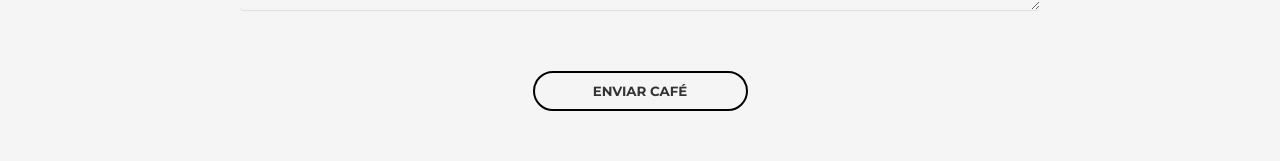
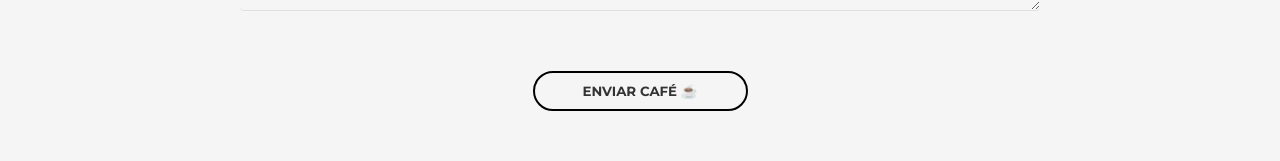
Before and after one commit to profdangarcia/my-portfolio, a Next.js app: page / in a window 1280 px wide. Shown: the part 2986-3147 px from the top of the page. Built offline with nearby package versions, Linux system fonts and the light colour scheme; a web font is replaced by a local one.

Commit message:
feat(contact-form): giving user feedback

```diff
--- a/src/components/Contact/ContactForm/index.tsx
+++ b/src/components/Contact/ContactForm/index.tsx
@@ -34,19 +34,29 @@ const ContactForm: React.FC = () => {
     mode: 'onBlur'
   })
 
-  const [isLoading, setIsLoading] = useState(false)
-  const [hasError, setHasError] = useState(false)
+  const [formStatus, setFormStatus] = useState('form')
 
   const submitForm = async (data: FormData): Promise<void> => {
-    setIsLoading(true)
-    let requestError = true
+    setFormStatus('loading')
+    let requestError = 'error'
     const { status } = await Axios.post('/api/send-mail', data)
     if (status === 200) {
-      requestError = false
+      requestError = 'success'
       reset()
     }
-    setHasError(requestError)
-    setIsLoading(false)
+    setFormStatus(requestError)
+    setTimeout(() => setFormStatus('form'), 2500)
+  }
+
+  const buttonContent = () => {
+    const availableOptions = {
+      form: 'ENVIAR CAFÉ ☕',
+      loading: <Loader />,
+      error: 'Algo deu errado 😔',
+      success: 'CAFÉ ENVIADO ☕'
+    }
+
+    return availableOptions[formStatus]
   }
 
   return (
@@ -60,7 +70,7 @@ const ContactForm: React.FC = () => {
           placeholder="Seu nome..."
           ref={register}
           hasError={!!errors?.name}
-          disabled={isLoading}
+          disabled={formStatus === 'loading'}
         />
         <ErrorMessage appear={!!errors?.name} message={errors?.name?.message} />
       </FormItemContainer>
@@ -73,7 +83,7 @@ const ContactForm: React.FC = () => {
           placeholder="Seu e-mail..."
           ref={register}
           hasError={!!errors?.email}
-          disabled={isLoading}
+          disabled={formStatus === 'loading'}
         />
         <ErrorMessage
           appear={!!errors?.email}
@@ -89,15 +99,19 @@ const ContactForm: React.FC = () => {
           placeholder="Seu convite para o café..."
           ref={register}
           hasError={!!errors?.message}
-          disabled={isLoading}
+          disabled={formStatus === 'loading'}
         />
         <ErrorMessage
           appear={!!errors?.message}
           message={errors?.message?.message}
         />
       </FormItemContainer>
-      <SubmitButton type="submit" disabled={isLoading} isLoading={isLoading}>
-        {isLoading ? <Loader /> : 'ENVIAR CAFÉ'}
+      <SubmitButton
+        type="submit"
+        disabled={formStatus === 'loading'}
+        formStatus={formStatus}
+      >
+        {buttonContent()}
       </SubmitButton>
     </Container>
   )
--- a/src/components/Contact/ContactForm/styles.ts
+++ b/src/components/Contact/ContactForm/styles.ts
@@ -8,8 +8,8 @@ interface FormItemProps {
   hasError: boolean
 }
 
-interface LoadProps {
-  isLoading: boolean
+interface ButtonProps {
+  formStatus: string
 }
 
 export const Container = styled.form`
@@ -71,6 +71,18 @@ export const TextArea = styled.textarea`
     props.hasError ? '1px solid #ff3d3d' : 'solid 1px #dfdfdf'};
 `
 
+const retrieveButtonBg = (type: string) => {
+  const options = {
+    success: '#25D366',
+    form: 'none',
+    error: '#db4437',
+    loading: '#000'
+  }
+  console.log('TYPE', type)
+
+  return options[type]
+}
+
 export const SubmitButton = styled.button`
   position: relative;
   transition: all ease 0.3s;
@@ -85,7 +97,7 @@ export const SubmitButton = styled.button`
   color: ${props => props.theme.colors.textTitle};
   font-family: Montserrat, sans-serif;
   font-weight: 600;
-  background: ${(props: LoadProps) => (props.isLoading ? '#000' : 'none')};
+  background: ${(props: ButtonProps) => retrieveButtonBg(props.formStatus)};
 
   &:hover {
     background: #000;
```
